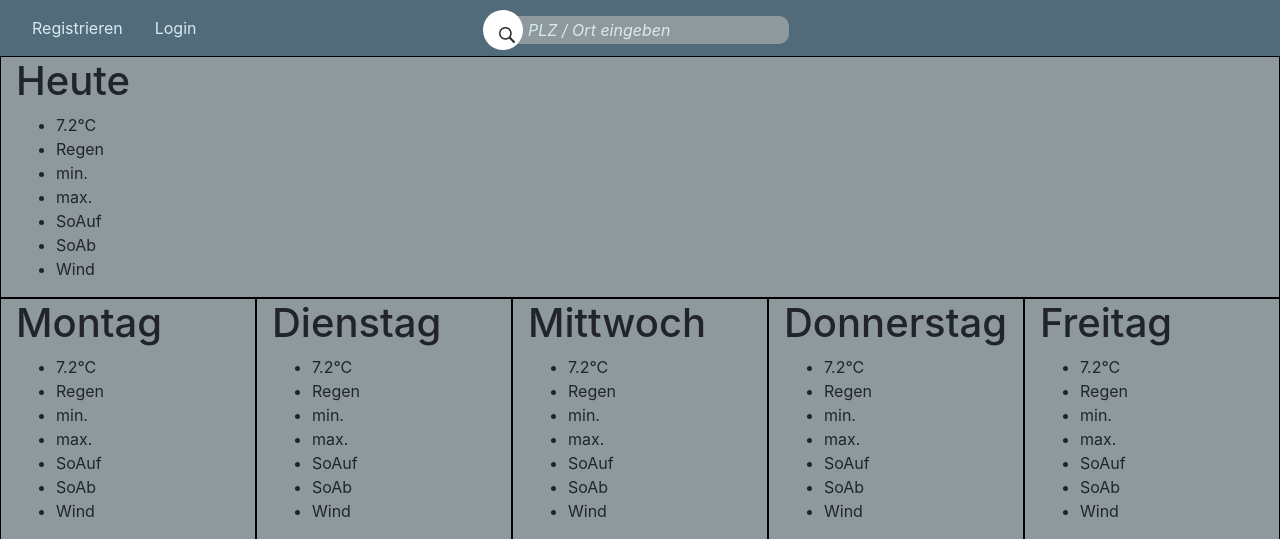
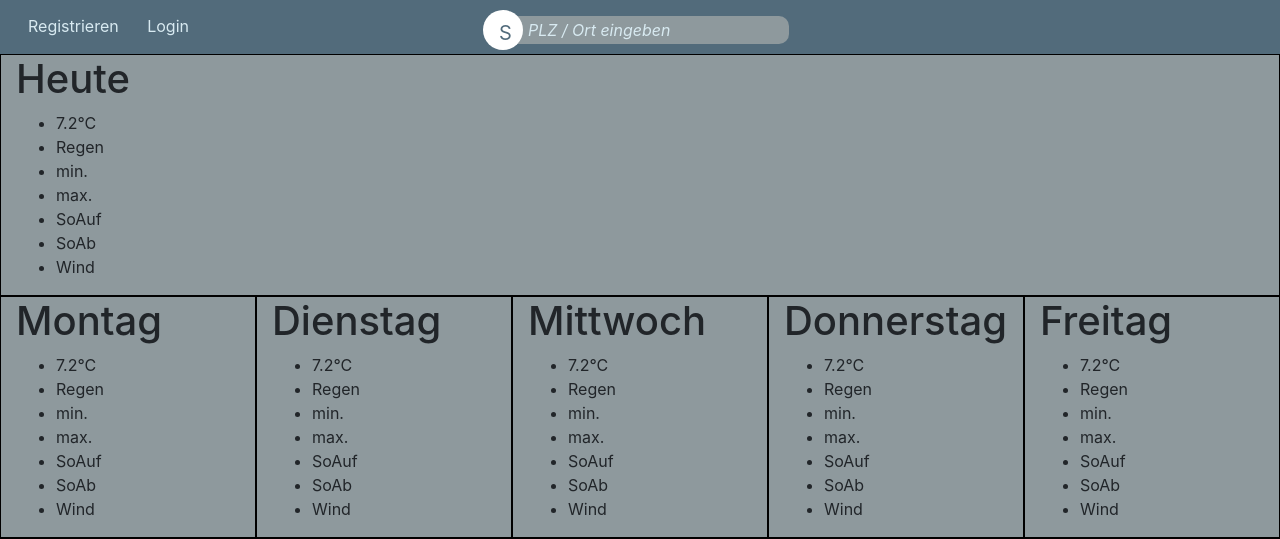
Before and after one commit to andribinda/SA-2018, a PHP site: page / in a window 1280 px wide. Shown: the top 539 px of the page. Run offline with PHP 8.4, Linux system fonts and the light colour scheme.

Commit message:
modal bearbeitet
modal desgin, buttons angepasst, test mit javascript, formular erstellt

```diff
--- a/css/main.css
+++ b/css/main.css
@@ -1,67 +1,70 @@
 .navbar-dark, .bg-dark {
     background-color: #526b7b !important;
 }
-#wi-day-sunny-NavBar{
-	font-size: xx-large;
-}
 
-.mr-sm-2, .mr-sm-2:focus, .mr-sm-2:active {
+.formNavSearch, .formNavSearch:focus, .formNavSearch:active {
 	background-color: #8e999d;
 	border-radius: 10px;
     z-index:50;
     margin-left: -20px;
     height: 70%;
 }
-input[type=search], input[type=search]:focus, input[type=search]:active {
-	 font-style: italic;
+
+input#inputTextNav[type=search], inputinput#TextNav[type=search]:focus, input#inputTextNav[type=search]:active {
+	font-style: italic;
 	color: #d8eaf1;
 	box-shadow: none;
 	-webkit-box-shadow: none;
 	outline: none;
-    	border: none;
+    border: none;
 	padding-left: 25px;
 }
 
-input[type="search"]::-webkit-input-placeholder {
-color: #d8eaf1 !important;
-font-style: italic;
+input#inputTextNav[type="search"]::placeholder {
+	font-style: italic;
+	color: #d8eaf1;
 }
 
-input[type="search"]:-moz-placeholder { /* Firefox 18- */
-color: #d8eaf1 !important;
-font-style: italic;
+.btn-Navbar1 {
+    color: #d8eaf1;
+    background-color: #007bff00;
+	border: none;
+	border-radius: 0;
+	border-bottom: 2px solid transparent;
 }
 
-input[type="search"]::-moz-placeholder {  /* Firefox 19+ */
-color: #d8eaf1 !important;
-font-style: italic;
+.btn-Navbar1:hover, .btn-Navbar1:focus {
+    color: #ad997d !important ;
+    background-color: #007bff00 !important;
+	border: none !important;
+	outline: none !important;
+	box-shadow: none !important;
+	border-radius: 0;
+	border-bottom: 2px solid #ad997d !important ;
+	border-right: 2px solid #ad997d !important;
 }
 
-input[type="search"]:-ms-input-placeholder {
-color: #d8eaf1 !important;
-font-style: italic;
+.btn-Navbar1:active, .btn-Navbar1.active {
+    color: #ad997d ;
+	font-style: solid;
+    background-color: #007bff00;
+	outline: none !important;
+	border: none !important;
+	box-shadow: none !important;
+	-webkit-box-shadow: none !important;
+	border-radius: 0;
+	border-bottom: 2px solid #ad997d !important ;
+	border-right: 2px solid #ad997d !important;
 }
 
-.btn-secondary:not(:disabled):not(.disabled).active, .btn-secondary:not(:disabled):not(.disabled):active, .show>.btn-secondary.dropdown-toggle {
-    color: #d8eaf1;
-    background-color: #ffffff ;
+.btn-NavbarSearch, .btn-NavbarSearch:active, .btn-NavbarSearch:focus, .btn-NavbarSearch:hover{
+    color: #526b7b;
+    background-color: #ffffff !important ;
     border:none;
-    z-index:100;
-
-}
-
-.btn-secondary {
 	width:40px;
 	height:40px;
 	border-radius: 30px;
-}
-
-.nav-link:link, .nav-link:visited   {
-	color: #d8eaf1;
-}
-
-.nav-link:hover, .nav-link:active {
-	color: #b7a28b;
+    z-index:100;
 }
 
 
@@ -74,7 +77,21 @@ font-style: italic;
     }
 }
 
+#modalRegistration, {
+	background-color: #526b7b30;
+}
 
+.modal-content {
+	background-color: #526b7b !important;
+	border-radius:10px;
+}
+
+.modal-body, .modal-footer, .moodal-header {
+	background-color: #526b7b !important;
+	border-radius:30px;
+	border: none;
+
+}
 
 .col-sm, .col-sm-5{
 	border: 1px solid black;
--- a/index.php
+++ b/index.php
@@ -20,24 +20,26 @@
 			<link rel="stylesheet" type="text/css" href="css/main.css">
 
   </head>
-  <body>
+   <body>
 	<nav class="navbar navbar-expand-sm navbar-dark bg-dark">
 		<button class="navbar-toggler " type="button" data-toggle="collapse" data-target="#navbarCollapse" aria-controls="navbarSupportedContent" aria-expanded="false" aria-label="Toggle navigation">
 			<span class="navbar-toggler-icon"></span>
 		</button>
 		<ul class="nav abs-center-x">
-				<a href="#" class="btn btn-secondary btn-lg active" role="button" aria-pressed="true"><img style="width:200%;" src="img/Suche.png"></a>
+				<a href="#" class="btn btn-secondary btn-lg btn-NavbarSearch" role="button" aria-pressed="true">S</a>
 				<form class="form-inline">
-					<input class="form-control mr-sm-2" type="search" placeholder="PLZ / Ort eingeben" aria-label="Search">
+					<input class="form-control mr-sm-2 formNavSearch" id="inputTextNav" type="search" placeholder="PLZ / Ort eingeben" aria-label="Search">
 				</form>
 		</ul>
 	<div class="collapse navbar-collapse" id="navbarCollapse">
 		<ul class="nav justify-content-center">
 			 <li class="nav-item">
-                <a class="nav-link" href="#">Registrieren</a>
-            </li>
-            <li class="nav-item">
-                <a class="nav-link" href="#">Login</a>
+                <button type="button" class="btn btn-primary btn-Navbar1" data-toggle="modal" data-target="#modalRegistration">
+					Registrieren
+				</button>
+				<button type="button" class="btn btn-primary btn-Navbar1" data-toggle="modal" data-target="#modalRegistration">
+					Login
+				</button>
             </li>
 			</ul>
 		</div>
@@ -131,4 +133,42 @@
 	 </div>
 	 </div>
   </body>
+
+  <div class="modal fade" id="modalRegistration" tabindex="-1" role="dialog" aria-labelledby="modalRegistration" aria-hidden="true">
+  <div class="modal-dialog modal-lg" role="document">
+    <div class="modal-content">
+      <div class="modal-header">
+        <h5 class="modal-title" id="modalRegistrationTitle">Boah modal</h5>
+        <button type="button" class="close" data-dismiss="modal" aria-label="Close">
+          <span aria-hidden="true">&times;</span>
+        </button>
+      </div>
+      <div class="modal-body">
+
+
+					<form>
+			  <div class="form-group">
+				<label for="exampleInputEmail1">Email address</label>
+				<input type="email" class="form-control" id="exampleInputEmail1" aria-describedby="emailHelp" placeholder="Enter email" autofocus>
+				<small id="emailHelp" class="form-text text-muted">We'll never share your email with anyone else.</small>
+			  </div>
+			  <div class="form-group">
+				<label for="exampleInputPassword1">Password</label>
+				<input type="password" class="form-control" id="exampleInputPassword1" placeholder="Password">
+			  </div>
+			  <div class="form-check">
+				<input type="checkbox" class="form-check-input" id="exampleCheck1">
+				<label class="form-check-label" for="exampleCheck1">Subscribe</label>
+			  </div>
+			  <button type="submit" class="btn btn-primary btn-Navbar1">Submit</button>
+			</form>
+
+      </div>
+      <div class="modal-footer">
+        <button type="button" class="btn btn-primary btn-Navbar1" data-dismiss="modal">Boah</button>
+        <button type="button" class="btn btn-primary btn-Navbar1">Wau</button>
+      </div>
+    </div>
+  </div>
+</div>
 </html>
```
Also changed, not shown: index.html (+33 -24 lines).
